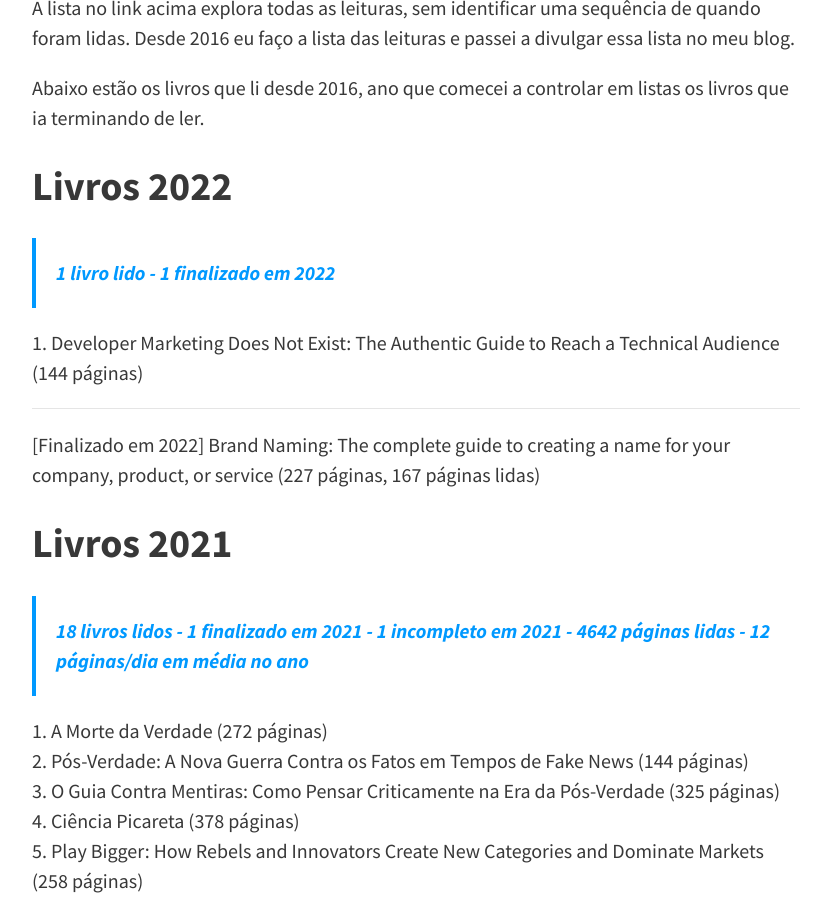
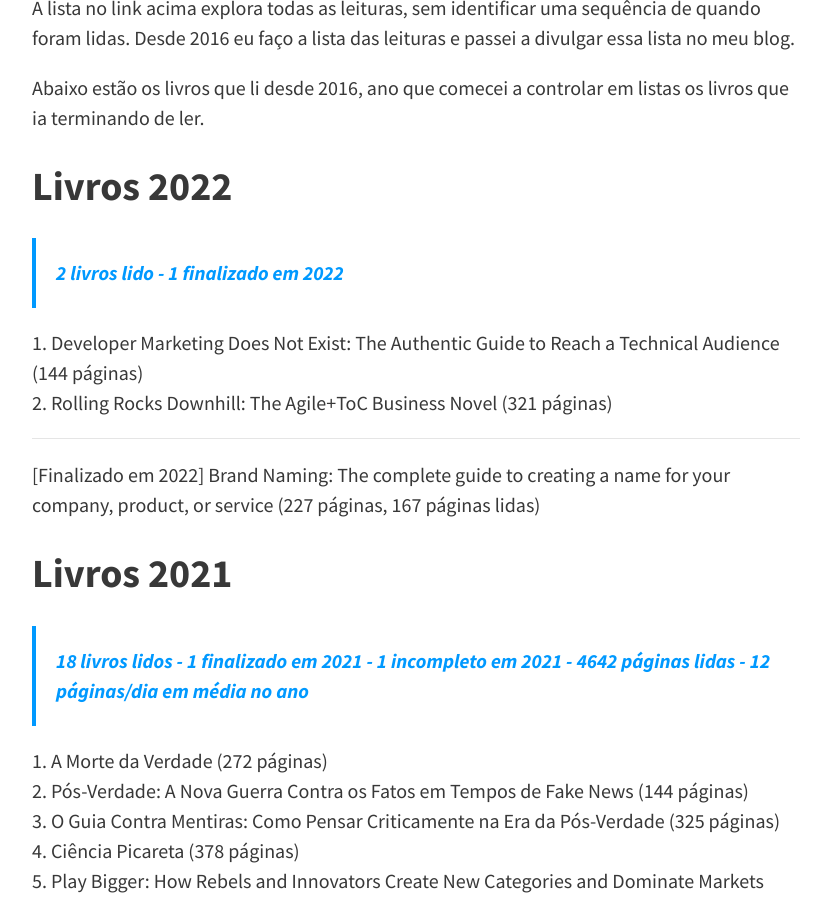
Before and after one commit to felipecbarbosa/felipecbarbosa.github.io, a Jekyll site: the page built from leituras.md, in a window 1280 px wide and 900 px high, scrolled down 852 px. Shown: the whole window, without its empty margins (224-1055 px from the left). Built offline with Jekyll 4.4.1, drawn with Linux system fonts in a browser that asks for light colours; nearby versions of some CDN libraries; comment, search, counter and statistics services are not loaded.

Commit message:
Added new book 2022

```diff
--- a/leituras.md
+++ b/leituras.md
@@ -22,9 +22,10 @@ A lista no link acima explora todas as leituras, sem identificar uma sequência
 Abaixo estão os livros que li desde 2016, ano que comecei a controlar em listas os livros que ia terminando de ler.
 
 ## Livros 2022 {#livros-2022}
-> 1 livro lido - 1 finalizado em 2022
+> 2 livros lido - 1 finalizado em 2022
 
 1. Developer Marketing Does Not Exist: The Authentic Guide to Reach a Technical Audience (144 páginas)
+2. Rolling Rocks Downhill: The Agile+ToC Business Novel (321 páginas)
 
 ---
 
```
